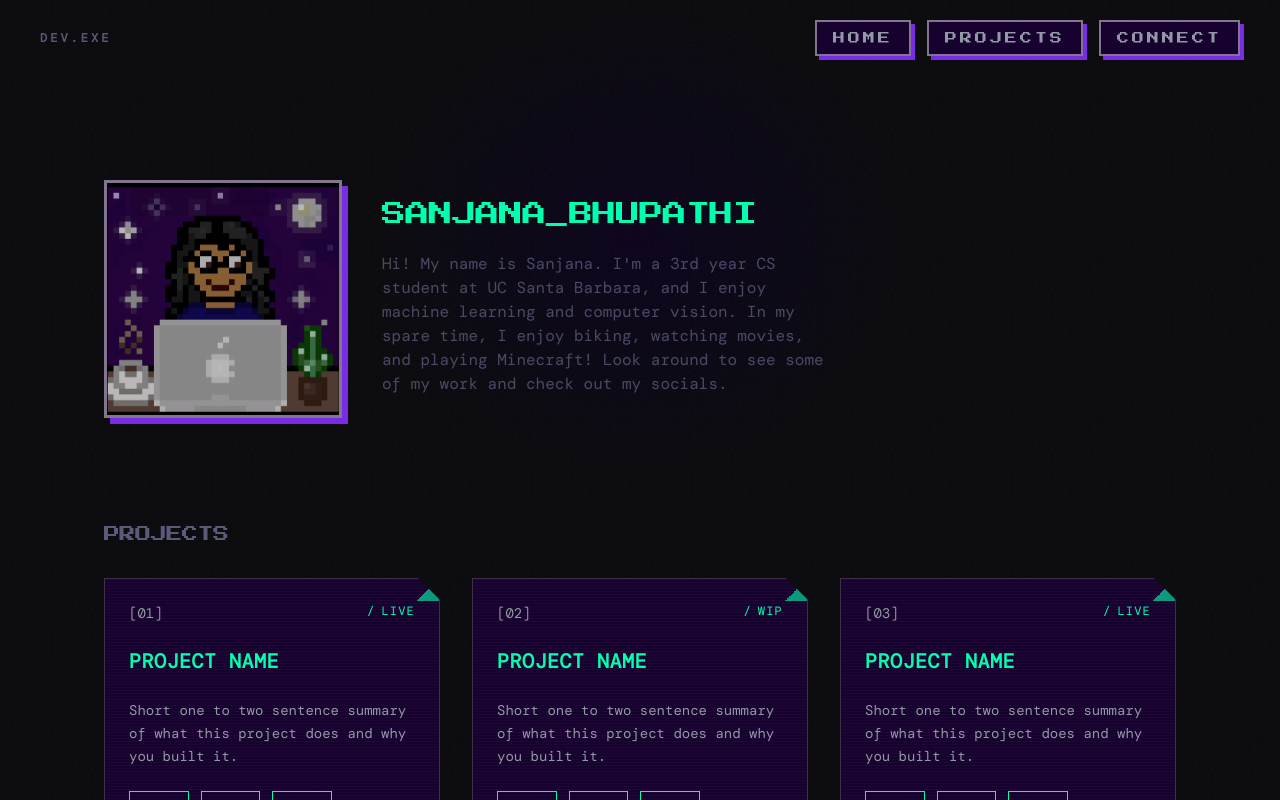
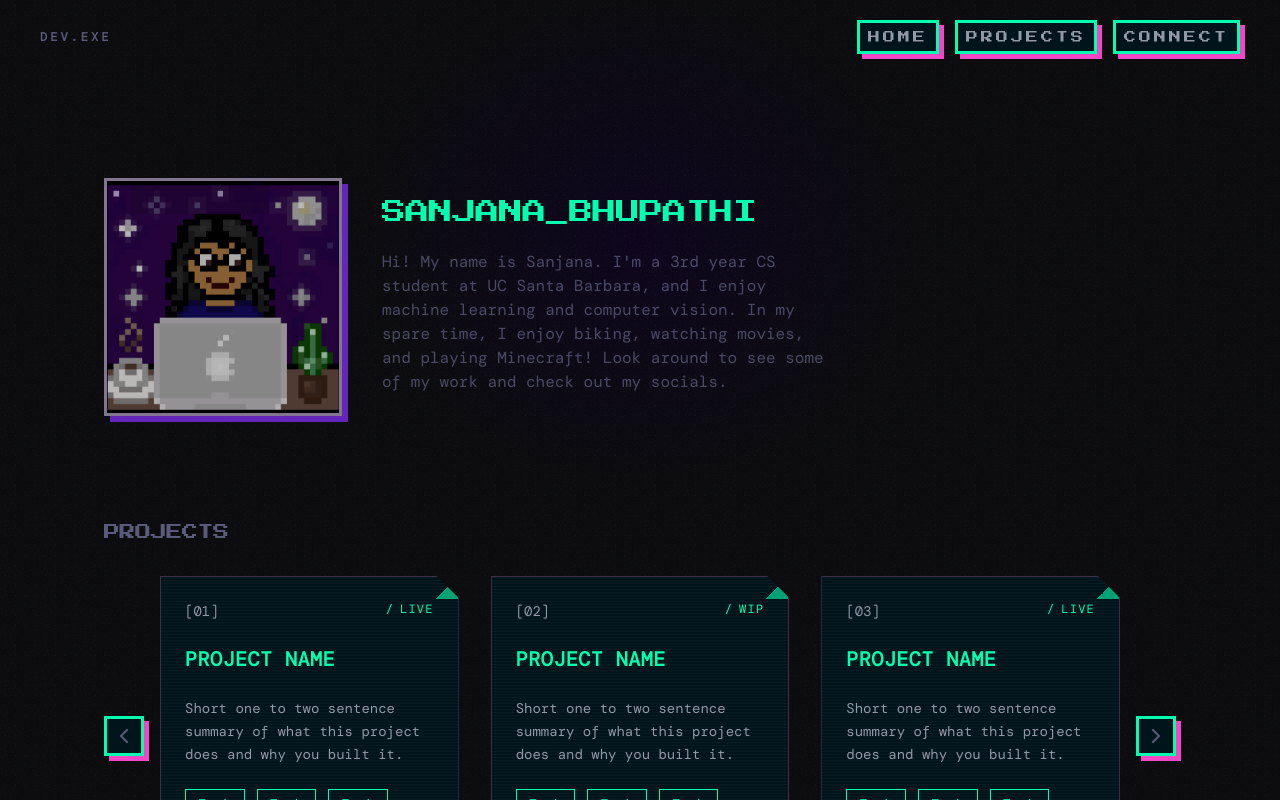
Before and after one commit to sanjanab1/portfolio, a Next.js app in the folder blog/: page / in a window 1280 px wide. Shown: the top 800 px of the page. Built offline with nearby package versions, Linux system fonts and the light colour scheme.

Commit message:
feat(ui): restore working state

```diff
--- a/blog/app/components/nav.tsx
+++ b/blog/app/components/nav.tsx
@@ -4,12 +4,12 @@ const navItems = {
   '/': {
     name: 'home',
   },
-  '/#projects': {
+  '/projects': {
     name: 'projects',
   },
-  '/#connect': {
+  '/connect': {
     name: 'connect',
-  },
+  }
 }
 
 export function Navbar() {
@@ -24,7 +24,7 @@ export function Navbar() {
             <Link
               key={path}
               href={path}
-              className="pixel-box-sm bg-card px-4 py-2 font-display text-muted-foreground transition-all hover:-translate-x-0.5 hover:-translate-y-0.5 hover:text-primary active:translate-x-0 active:translate-y-0 active:shadow-none"
+              className="pixel-box-sm bg-card px-2 py-1.5 font-display text-muted-foreground transition-all hover:-translate-x-0.5 hover:-translate-y-0.5 hover:text-primary active:translate-x-0 active:translate-y-0 active:shadow-none"
             >
               {name}
             </Link>
--- /dev/null
+++ b/blog/app/components/project-carousel.tsx
@@ -0,0 +1,75 @@
+'use client'
+
+import { useRef } from 'react'
+import { ProjectCard, type Project } from '@/app/components/project-card'
+
+function ArrowIcon({ direction }: { direction: 'left' | 'right' }) {
+  return (
+    <svg
+      width="18"
+      height="18"
+      viewBox="0 0 18 18"
+      fill="none"
+      xmlns="http://www.w3.org/2000/svg"
+      className={direction === 'left' ? 'rotate-180' : undefined}
+    >
+      <path
+        d="M6 3l6 6-6 6"
+        stroke="currentColor"
+        strokeWidth="2"
+        strokeLinecap="square"
+      />
+    </svg>
+  )
+}
+
+export function ProjectCarousel({ projects }: { projects: Project[] }) {
+  const trackRef = useRef<HTMLDivElement>(null)
+
+  const scrollByCard = (direction: 'left' | 'right') => {
+    const track = trackRef.current
+    if (!track) return
+    const card = track.children[0] as HTMLElement | undefined
+    const amount = card ? card.offsetWidth + 32 : track.clientWidth
+    track.scrollBy({
+      left: direction === 'left' ? -amount : amount,
+      behavior: 'smooth',
+    })
+  }
+
+  return (
+    <div className="flex items-center gap-4">
+      <button
+        type="button"
+        aria-label="Previous project"
+        onClick={() => scrollByCard('left')}
+        className="pixel-box-sm hidden md:flex h-10 w-10 shrink-0 items-center justify-center bg-card text-foreground transition-all hover:-translate-x-0.5 hover:-translate-y-0.5 hover:text-accent active:translate-x-0 active:translate-y-0 active:shadow-none"
+      >
+        <ArrowIcon direction="left" />
+      </button>
+
+      <div
+        ref={trackRef}
+        className="flex gap-8 overflow-x-auto scroll-smooth snap-x snap-mandatory [scrollbar-width:none] [&::-webkit-scrollbar]:hidden"
+      >
+        {projects.map((project) => (
+          <div
+            key={project.number}
+            className="w-full shrink-0 snap-start sm:w-[calc((100%-2rem)/2)] lg:w-[calc((100%-4rem)/3)]"
+          >
+            <ProjectCard project={project} />
+          </div>
+        ))}
+      </div>
+
+      <button
+        type="button"
+        aria-label="Next project"
+        onClick={() => scrollByCard('right')}
+        className="pixel-box-sm hidden md:flex h-10 w-10 shrink-0 items-center justify-center bg-card text-foreground transition-all hover:-translate-x-0.5 hover:-translate-y-0.5 hover:text-accent active:translate-x-0 active:translate-y-0 active:shadow-none"
+      >
+        <ArrowIcon direction="right" />
+      </button>
+    </div>
+  )
+}
--- a/blog/app/global.css
+++ b/blog/app/global.css
@@ -50,11 +50,11 @@
   --radius: 0.125rem;
   --background: oklch(0% 0 0);
   --foreground: rgb(90, 90, 122);
-  --card: oklch(17.008% 0.0876 298.773);
+  --card: oklch(17.778% 0.03352 224.425);
   --card-foreground: rgb(130, 117, 143);
   --popover: oklch(0.23 0.028 264);
   --popover-foreground: oklch(0.94 0.02 85);
-  --primary: oklch(51.882% 0.2516 294.363);
+  --primary: oklch(45.035% 0.211 295.418);
   --primary-foreground: oklch(0.17 0.012 60);
   --secondary: oklch(27.158% 0.04411 305.589);
   --secondary-foreground: oklch(0.94 0.02 85);
@@ -128,8 +128,8 @@
 
 @utility pixel-box-sm {
   border-radius: 0;
-  border: 2px solid var(--color-card-foreground);
-  box-shadow: 4px 4px 0 0 var(--color-primary);
+  border: 3px solid var(--color-accent);
+  box-shadow: 5px 5px 0 0 var(--color-link);
 }
 
 @utility terminal-box {
--- a/blog/app/page.tsx
+++ b/blog/app/page.tsx
@@ -1,6 +1,7 @@
 import { TextScramble } from '@/components/core/text-scramble'
 import { Button } from '@/app/components/ui/button'
-import { ProjectCard, type Project } from '@/app/components/project-card'
+import { type Project } from '@/app/components/project-card'
+import { ProjectCarousel } from '@/app/components/project-carousel'
 import Image from 'next/image'
 
 const socials = [
@@ -30,6 +31,24 @@ const projects: Project[] = [
   },
   {
     number: '03',
+    name: 'Project Name',
+    description: 'Short one to two sentence summary of what this project does and why you built it.',
+    date: 'Month YYYY',
+    tech: ['Tech', 'Tech', 'Tech'],
+    status: 'live',
+    href: 'https://example.com',
+  },
+  {
+    number: '04',
+    name: 'Project Name',
+    description: 'Short one to two sentence summary of what this project does and why you built it.',
+    date: 'Month YYYY',
+    tech: ['Tech', 'Tech', 'Tech'],
+    status: 'wip',
+    href: 'https://example.com',
+  },
+  {
+    number: '05',
     name: 'Project Name',
     description: 'Short one to two sentence summary of what this project does and why you built it.',
     date: 'Month YYYY',
@@ -71,11 +90,7 @@ export default function Page() {
         <h2 className="mb-8 font-display tracking-tight text-foreground">
           PROJECTS
         </h2>
-        <div className="grid grid-cols-1 md:grid-cols-2 lg:grid-cols-3 gap-8">
-          {projects.map((project) => (
-            <ProjectCard key={project.number} project={project} />
-          ))}
-        </div>
+        <ProjectCarousel projects={projects} />
       </section>
 
       <section id="connect" className="py-16">
```
